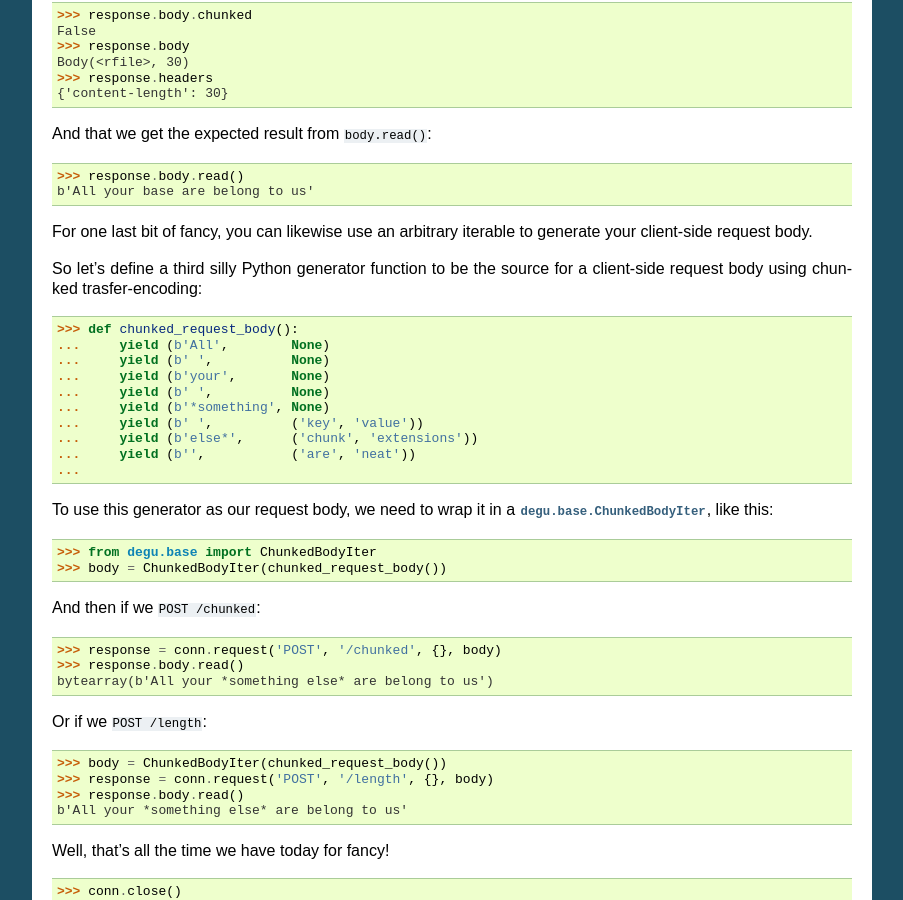
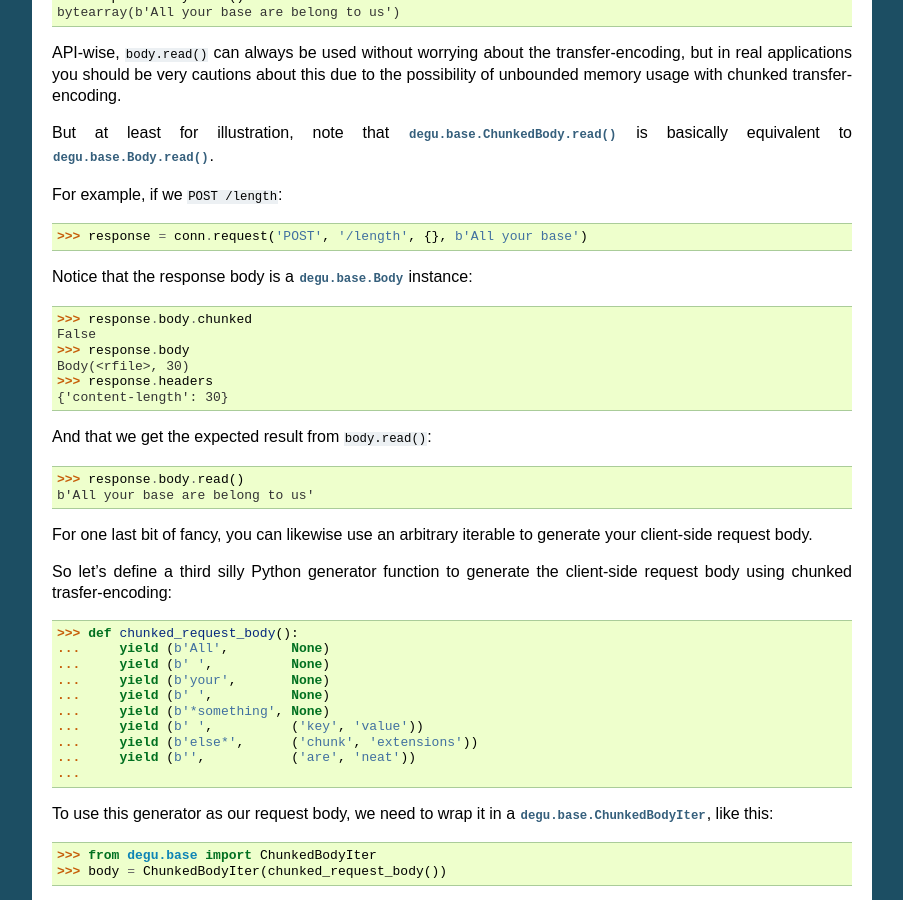
Before and after one commit to json420/degu, a Sphinx documentation site: the page built from doc/tutorial.rst, in a window 1280 px wide and 900 px high, scrolled down 7986 px. Shown: the whole window, without its empty margins (198-1101 px from the left). Built offline with Sphinx 7.4.7, drawn with Linux system fonts in a browser that asks for light colours; some of the changed text lies outside the part shown.

Commit message:
tutorial.rst: shut it down

```diff
--- a/doc/tutorial.rst
+++ b/doc/tutorial.rst
@@ -508,7 +524,7 @@ b'All your base are belong to us'
 For one last bit of fancy, you can likewise use an arbitrary iterable to
 generate your client-side request body.
 
-So let's define a third silly Python generator function to be the source for a
+So let's define a third silly Python generator function to generate the
 client-side request body using chunked trasfer-encoding:
 
 >>> def chunked_request_body():
```
Also changed, not shown: other parts of doc/tutorial.rst (+19 -3 lines).
